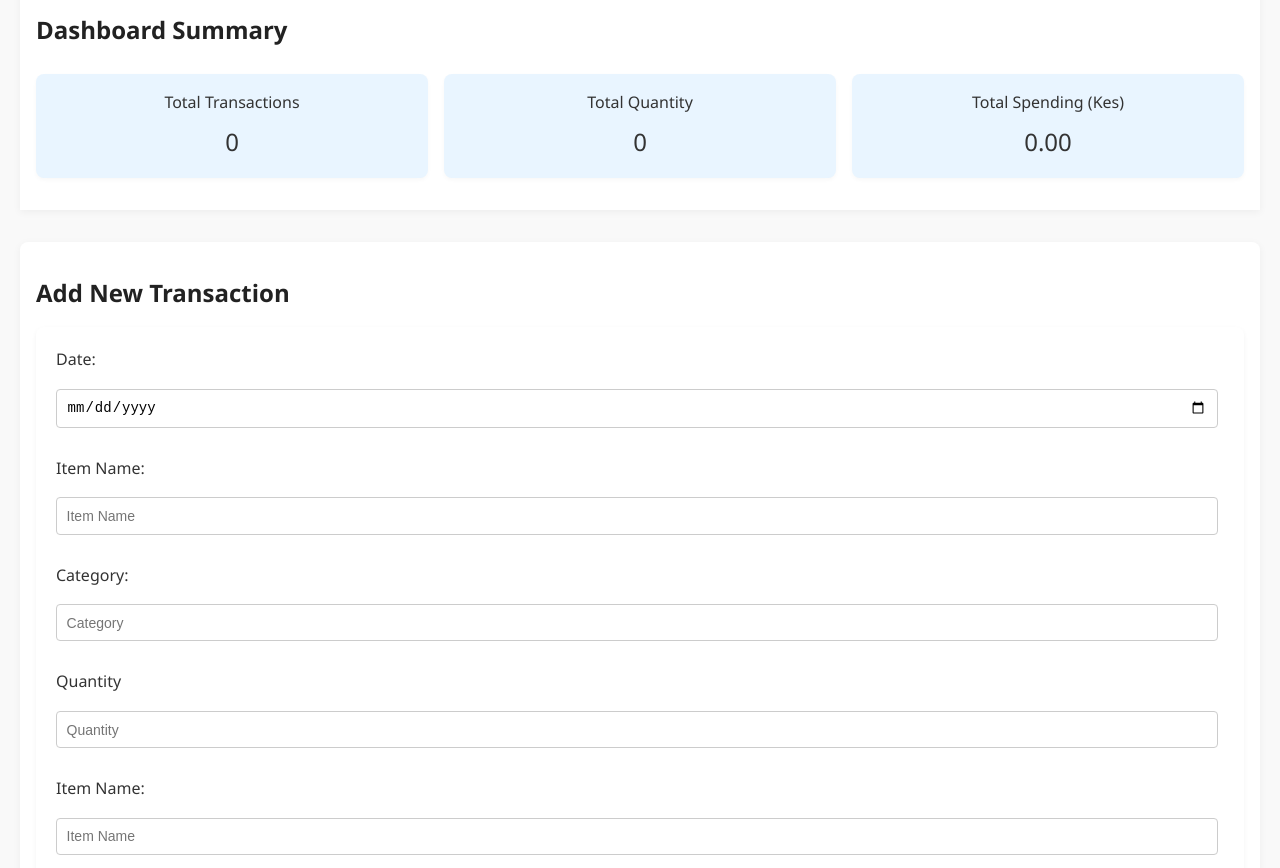
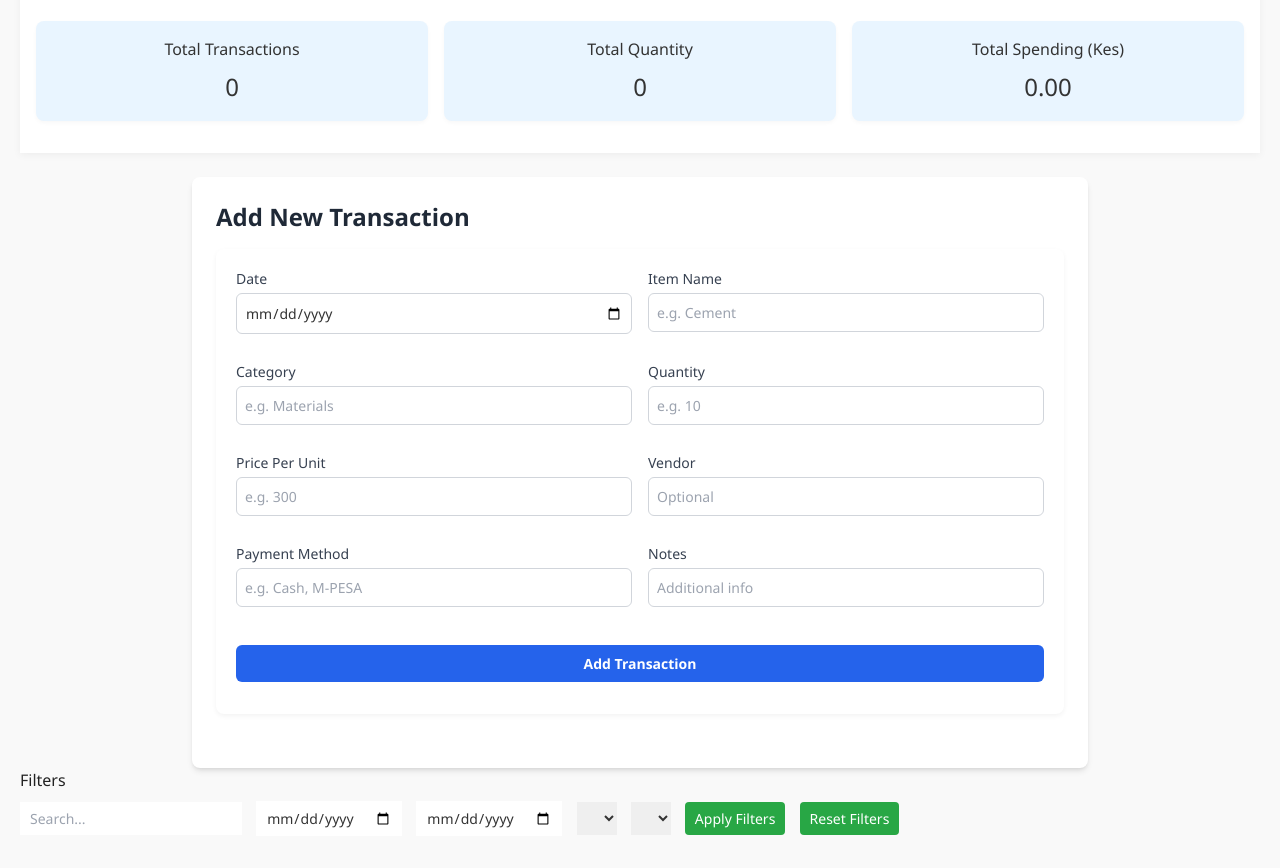
Before and after one commit to malcomkamau/finance-tracker, a website: page index.html in a window 1280 px wide. Shown: the part 201-1069 px from the top of the page. Drawn offline with nearby package versions, Linux system fonts and the light colour scheme; no server answers.

Commit message:
More form styling

```diff
--- a/index.html
+++ b/index.html
@@ -6,6 +6,8 @@
   <title>Finance Tracker</title>
   <link rel="stylesheet" href="style.css"> <!-- Link your CSS file here -->
   <link rel="stylesheet" href="https://cdnjs.cloudflare.com/ajax/libs/Chart.js/4.4.0/chart.min.css"/>
+  <script src="https://cdn.tailwindcss.com"></script>
+
 </head>
 <body>
 <!-- Header -->
@@ -38,7 +40,7 @@
   </section>
 
   <!-- Form Section -->
-   <section class="form-section">
+   <!-- <section class="form-section">
       <h2>Add New Transaction</h2>
       <form id="transactionForm" class="transaction-form">
 
@@ -84,7 +86,57 @@
 
         <button type="submit" class="submit-btn">Add Transaction</button>
       </form>
-   </section>
+   </section> -->
+
+   <section class="bg-white p-6 rounded-lg shadow-md max-w-4xl mx-auto mt-6">
+  <h2 class="text-2xl font-bold text-gray-800 mb-4">Add New Transaction</h2>
+  <form id="transactionForm" class="grid grid-cols-1 md:grid-cols-2 gap-4">
+    <div>
+      <label for="date" class="block text-sm font-medium text-gray-700">Date</label>
+      <input type="date" name="Date" id="date" required class="mt-1 w-full border border-gray-300 rounded-md p-2 focus:outline-none focus:ring-2 focus:ring-blue-500" />
+    </div>
+
+    <div>
+      <label for="itemName" class="block text-sm font-medium text-gray-700">Item Name</label>
+      <input type="text" name="Item Name" id="itemName" required placeholder="e.g. Cement" class="mt-1 w-full border border-gray-300 rounded-md p-2 focus:outline-none focus:ring-2 focus:ring-blue-500" />
+    </div>
+
+    <div>
+      <label for="category" class="block text-sm font-medium text-gray-700">Category</label>
+      <input type="text" name="Category" id="category" required placeholder="e.g. Materials" class="mt-1 w-full border border-gray-300 rounded-md p-2 focus:outline-none focus:ring-2 focus:ring-blue-500" />
+    </div>
+
+    <div>
+      <label for="qty" class="block text-sm font-medium text-gray-700">Quantity</label>
+      <input type="number" name="Quantity" id="qty" required step="1" placeholder="e.g. 10" class="mt-1 w-full border border-gray-300 rounded-md p-2 focus:outline-none focus:ring-2 focus:ring-blue-500" />
+    </div>
+
+    <div>
+      <label for="ppu" class="block text-sm font-medium text-gray-700">Price Per Unit</label>
+      <input type="number" name="Price Per Unit" id="ppu" required step="1" placeholder="e.g. 300" class="mt-1 w-full border border-gray-300 rounded-md p-2 focus:outline-none focus:ring-2 focus:ring-blue-500" />
+    </div>
+
+    <div>
+      <label for="vendor" class="block text-sm font-medium text-gray-700">Vendor</label>
+      <input type="text" name="Vendor" id="vendor" placeholder="Optional" class="mt-1 w-full border border-gray-300 rounded-md p-2 focus:outline-none focus:ring-2 focus:ring-blue-500" />
+    </div>
+
+    <div>
+      <label for="pm" class="block text-sm font-medium text-gray-700">Payment Method</label>
+      <input type="text" name="Payment Method" id="pm" placeholder="e.g. Cash, M-PESA" class="mt-1 w-full border border-gray-300 rounded-md p-2 focus:outline-none focus:ring-2 focus:ring-blue-500" />
+    </div>
+
+    <div>
+      <label for="notes" class="block text-sm font-medium text-gray-700">Notes</label>
+      <input type="text" name="Notes" id="notes" placeholder="Additional info" class="mt-1 w-full border border-gray-300 rounded-md p-2 focus:outline-none focus:ring-2 focus:ring-blue-500" />
+    </div>
+
+    <div class="md:col-span-2">
+      <button type="submit" class="w-full bg-blue-600 text-white font-semibold py-2 px-4 rounded-md hover:bg-blue-700 transition">Add Transaction</button>
+    </div>
+  </form>
+</section>
+
 
   <!-- <form id="transactionForm">
     <h2>Add Transaction</h2>
--- a/main.js
+++ b/main.js
@@ -160,7 +160,7 @@ function renderTransactionsTable(transactions) {
       <td>${t["Item Name"] || ""}</td>
       <td>${t.Category || ""}</td>
       <td>${t.Quantity}</td>
-      <td>$${t["Price Per Unit"].toFixed(2)}</td>
+      <td>Kes ${t["Price Per Unit"].toFixed(2)}</td>
       <td>${t.Vendor || ""}</td>
       <td>${t["Payment Method"] || ""}</td>
       <td>${t.Notes || ""}</td>
@@ -173,7 +173,7 @@ function renderTransactionsTable(transactions) {
     <tr>
       <td colspan="3"><strong>Totals</strong></td>
       <td><strong>${totalQuantity}</strong></td>
-      <td><strong>$${totalSpending.toFixed(2)}</strong></td>
+      <td><strong>Kes ${totalSpending.toFixed(2)}</strong></td>
       <td colspan="3"></td>
     </tr>
   `;
```
